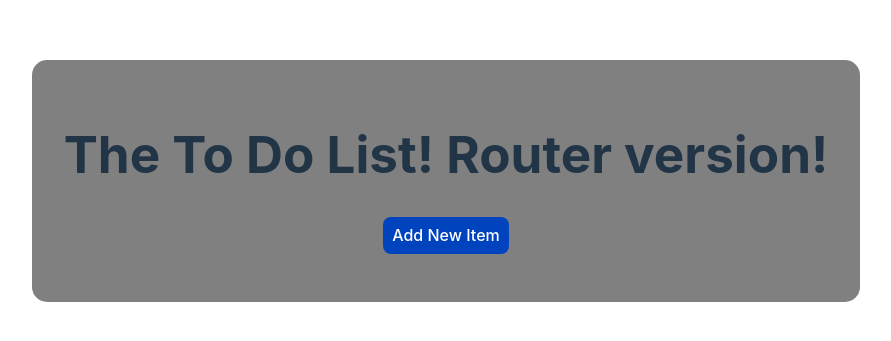
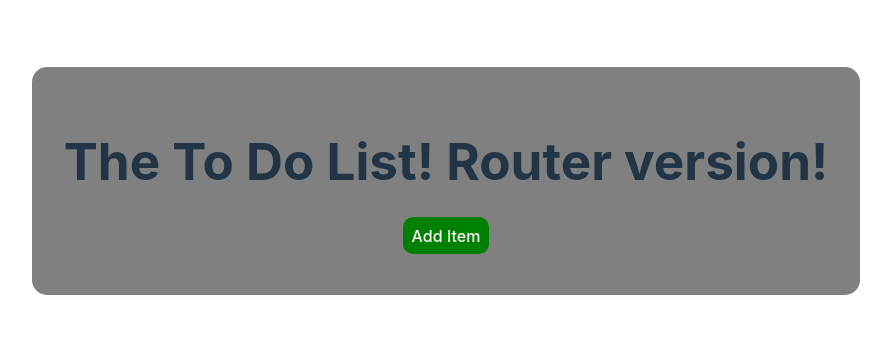
Before and after one commit to AnhPham2809/RouterToDoList, a React (Vite) app: page / in a window 1280 px wide. Shown: the part 219-560 px from the top of the page, without its empty margins (194-1085 px from the left). Built offline with nearby package versions, Linux system fonts and the light colour scheme.

Commit message:
ToDoList and AddItem now navigates between each other and add items

```diff
--- a/src/assets/AddItem.jsx
+++ b/src/assets/AddItem.jsx
@@ -1,11 +1,13 @@
 import { useState } from "react";
-import { useNavigate } from "react-router-dom";
+import { useNavigate, useLocation } from "react-router-dom";
 
 import "./AddItem.css"
 
 const AddItem = () => {
     const [userInput, setUserInput] = useState('');
-    const [toDoList, setToDoList] = useState([]);
+
+    const { state } = useLocation();
+const { toDoList } = state || {};
 
     const navigate = useNavigate();
 
@@ -14,9 +16,11 @@ const AddItem = () => {
     };
 
     const handleSubmit = (e) => {
+      console.log('handleSubmit called');
         e.preventDefault();
-        const newToDoList = [...toDoList, {id: toDoList.length +1, task: userInput, complete: false}];
-        navigate('/', {state: {toDoList : newToDoList},
+        const newTask = {id: toDoList.length +1, task: userInput, complete: false};
+        const newToDoList = [...toDoList, newTask ];
+        navigate('/', {state: {toDoList : newToDoList}
         });
     };
 
--- a/src/assets/ToDoList.css
+++ b/src/assets/ToDoList.css
@@ -16,11 +16,12 @@
   }
 
   .todo-button {
-    background: #0043be;
+    background: green;
     color: #fff;
     border: none;
     padding: 0.55rem;
     cursor: pointer;
+    border-radius: 10px;
   }
 
   .todo-button-remove {
--- a/src/assets/ToDoList.jsx
+++ b/src/assets/ToDoList.jsx
@@ -1,5 +1,5 @@
 import {useState, useEffect} from "react";
-import { useNavigate, useLocation } from "react-router-dom";
+import {  useLocation, Link } from "react-router-dom";
 import "./ToDoList.css"
 
 const ToDoList = () => {
@@ -8,22 +8,16 @@ const [toDoList, setToDoList] = useState([]);
 const [showConfirm, setShowConfirm] = useState(false);
 const [taskToRemove, setTaskToRemove] = useState(null);
 
-const navigate = useNavigate();
-const location = useLocation();
+const {state}= useLocation();
 
 useEffect(() => {
-if (location.state && location.state.toDoList) {
-    setToDoList(location.state.toDoList);
+if (state && state.toDoList) {
+    setToDoList(state.toDoList);
 }
 else {
     setToDoList([]);
 }
-}, [location]);
-
-const handleAddItem = () => {
-    navigate('/add-item');
-}
-
+}, [state]);
 
 
 const handleDeleteTask = (taskId) => {
@@ -43,7 +37,7 @@ const handleCancelRemove = () => {
 return (
 <div>
 <h1> The To Do List! Router version!</h1>
-<button className="todo-button" onClick={handleAddItem}> Add New Item </button>
+<Link className="todo-button" to="add-item" state={{ toDoList: toDoList }}>Add Item</Link>
 <ul>
     {toDoList.map((task) => (
         <p className ="ToDoList" key={task.id}>
```
